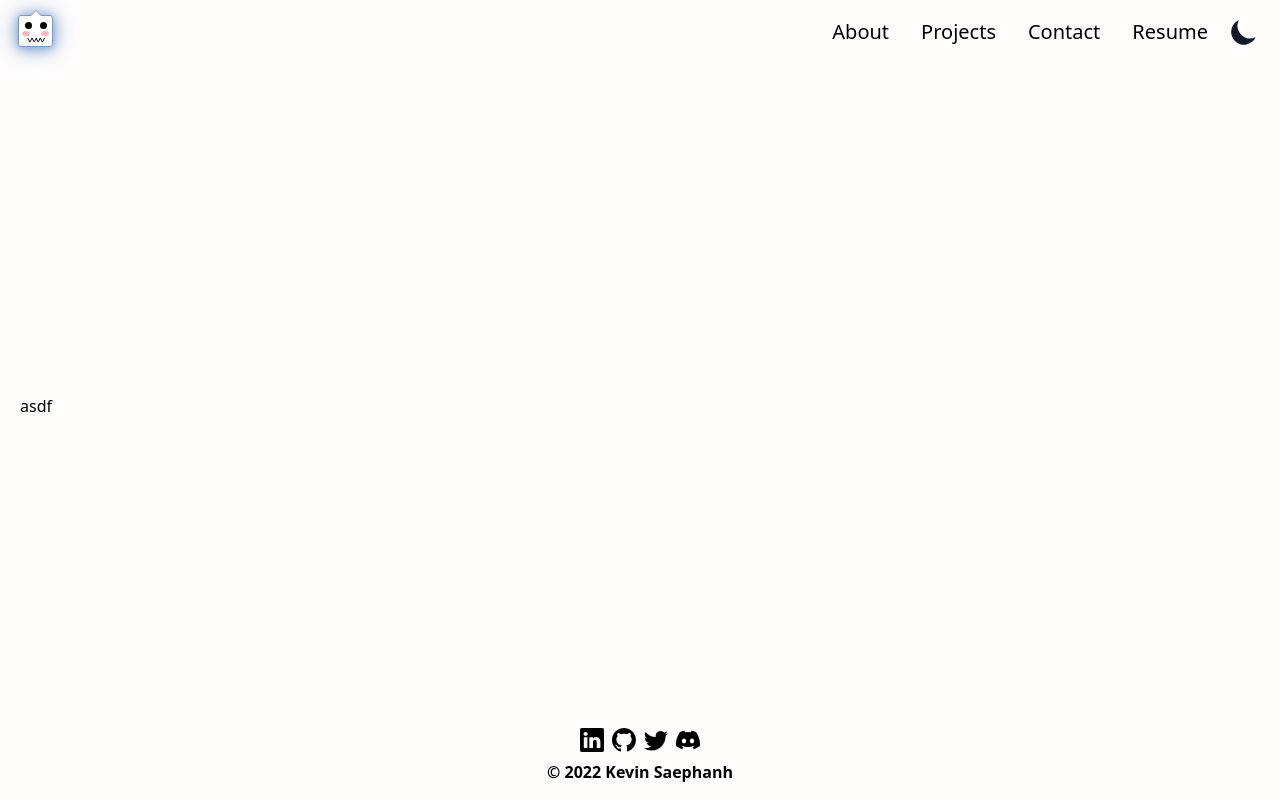
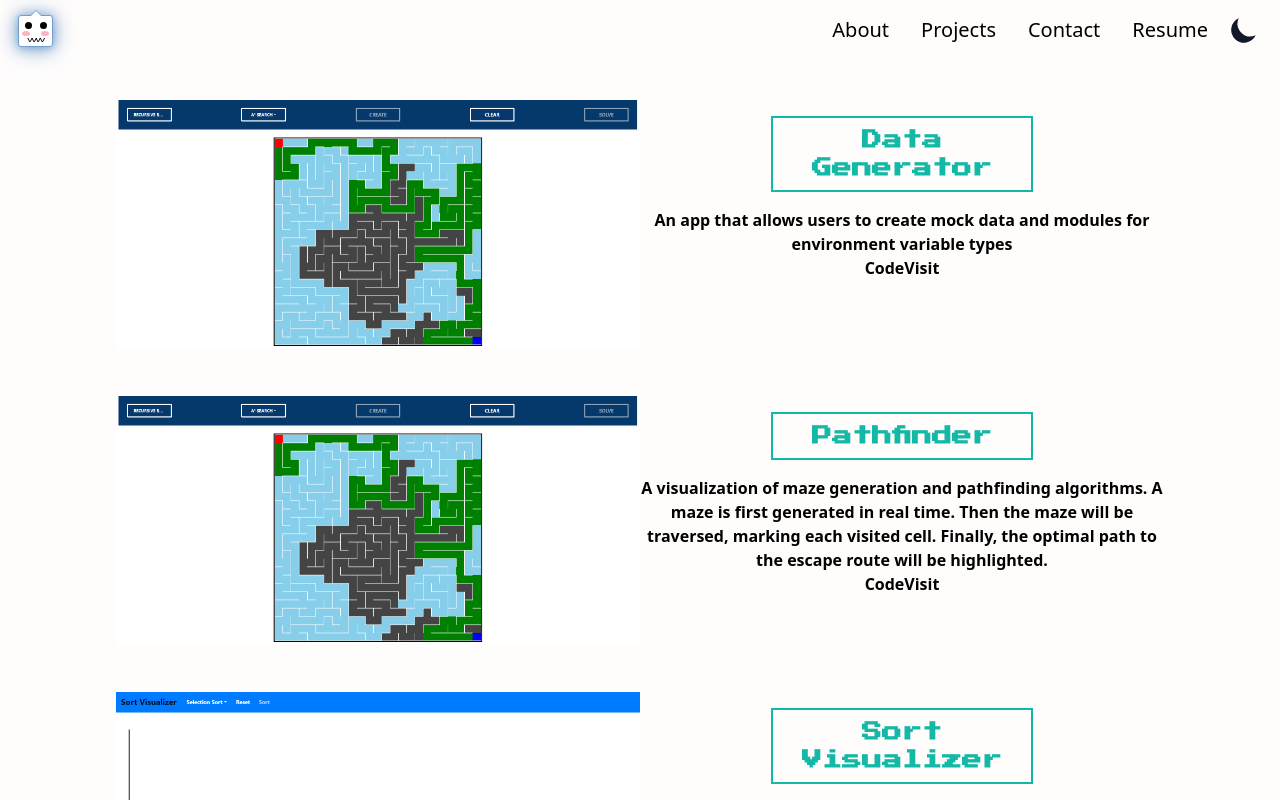
Before and after one commit to KevinSaephanh/portfolio, a Next.js app: page /projects in a window 1280 px wide. Shown: the top 800 px of the page. Built offline with nearby package versions, Linux system fonts and the light colour scheme.

Commit message:
Add styles for projects page

```diff
--- a/src/components/common/Footer/Footer.tsx
+++ b/src/components/common/Footer/Footer.tsx
@@ -4,7 +4,7 @@ import { BsLinkedin, BsGithub, BsTwitter, BsDiscord } from 'react-icons/bs';
 export const Footer: React.FC = () => {
   return (
     <footer className='text-center pb-4'>
-      <div className='flex items-center justify-center text-2xl space-x-2 mb-2'>
+      <div className='flex-center text-2xl space-x-2 mb-2'>
         <a
           href='https://www.linkedin.com/in/kevin-saephanh'
           target='_blank'
--- a/src/components/common/ProgressBar/ProgressBar.tsx
+++ b/src/components/common/ProgressBar/ProgressBar.tsx
@@ -1,4 +1,4 @@
-import React, { useEffect, useState } from 'react';
+import React from 'react';
 
 type ProgressBarProps = {
   maxPercent: number;
@@ -7,9 +7,9 @@ type ProgressBarProps = {
 };
 
 export const ProgressBar: React.FC<ProgressBarProps> = ({ maxPercent, color, toggleLoading }) => {
-  const [progress, setProgress] = useState(0);
+  const [progress, setProgress] = React.useState(0);
 
-  useEffect(() => {
+  React.useEffect(() => {
     if (progress < maxPercent) setTimeout(() => setProgress(progress + 1), 10);
     else toggleLoading();
   }, [progress]);
--- a/src/pages/about.tsx
+++ b/src/pages/about.tsx
@@ -34,7 +34,6 @@ const About: NextPage = () => {
   const getYearDifference = (dateString: string) => {
     return Math.floor((new Date().getTime() - new Date(dateString).getTime()) / 3.15576e10);
   };
-
   const lvl = getYearDifference('1993-12-01');
 
   return (
--- a/src/pages/projects.tsx
+++ b/src/pages/projects.tsx
@@ -1,20 +1,11 @@
 import { NextPage } from 'next';
 import React from 'react';
-import config from '../config/config';
 
 const projects = [
   {
     path: '/pathfinder.png',
-    title: 'DataGenerator',
+    title: 'Data Generator',
     desc: 'An app that allows users to create mock data and modules for environment variable types',
-    stack: [
-      {
-        name: 'React',
-      },
-      {
-        name: 'TypeScript',
-      },
-    ],
     code: 'https://github.com/KevinSaephanh/data-generator',
     site: 'https://inquisitive-entremet-11acdd.netlify.app/',
   },
@@ -22,14 +13,6 @@ const projects = [
     path: '/pathfinder.png',
     title: 'Pathfinder',
     desc: 'A visualization of maze generation and pathfinding algorithms. A maze is first generated in real time. Then the maze will be traversed, marking each visited cell. Finally, the optimal path to the escape route will be highlighted.',
-    stack: [
-      {
-        name: 'React',
-      },
-      {
-        name: 'JavaScript',
-      },
-    ],
     code: 'https://github.com/KevinSaephanh/Pathfinder',
     site: 'https://kevinsaephanh.github.io/Pathfinder/',
   },
@@ -37,21 +20,39 @@ const projects = [
     path: '/sort_visualizer.png',
     title: 'Sort Visualizer',
     desc: 'This app also produces algorithm visualizations. A graph is displayed containing a random array of bars of varying length. After starting, bars begin moving left and right to imitate how the sorting algorithm works. Once sorting is completed, all bars will be highlighted.',
-    stack: [
-      {
-        name: 'React',
-      },
-      {
-        name: 'TypeScript',
-      },
-    ],
     code: 'https://github.com/KevinSaephanh/Sort_Visualizer',
     site: 'https://kevinsaephanh.github.io/Sort_Visualizer/',
   },
 ];
 
 const Projects: NextPage = () => {
-  return <>asdf</>;
+  return (
+    <>
+      <ul className='flex flex-col items-center justify-between lg:mx-24 gap-y-12'>
+        {projects.map((p) => (
+          <li className='flex flex-col md:flex-row'>
+            <section className='md:w-2/4'>
+              <img src={p.path} alt='' />
+            </section>
+            <section className='flex flex-col text-center md:w-2/4'>
+              <h2 className='game-font text-xl text-center p-2 my-4 md:mb-4 lg:w-2/4 mx-auto text-teal-500 border-2 border-teal-500'>
+                {p.title}
+              </h2>
+              <p>{p.desc}</p>
+              <div className='flex-center'>
+                <a href={p.code} target='_blank' rel='noopener noreferrer'>
+                  <button>Code</button>
+                </a>
+                <a href={p.site} target='_blank' rel='noopener noreferrer'>
+                  <button>Visit</button>
+                </a>
+              </div>
+            </section>
+          </li>
+        ))}
+      </ul>
+    </>
+  );
 };
 
 export default Projects;
--- a/src/styles/globals.scss
+++ b/src/styles/globals.scss
@@ -7,6 +7,10 @@
 @layer components {
   .light {
     background-color: #fffdfc;
+  }
+
+  .flex-center {
+    @apply flex items-center justify-center;
   }
 
   input,
```
Also changed, not shown: 1 other file (tests, documents, lock files or other folders).
